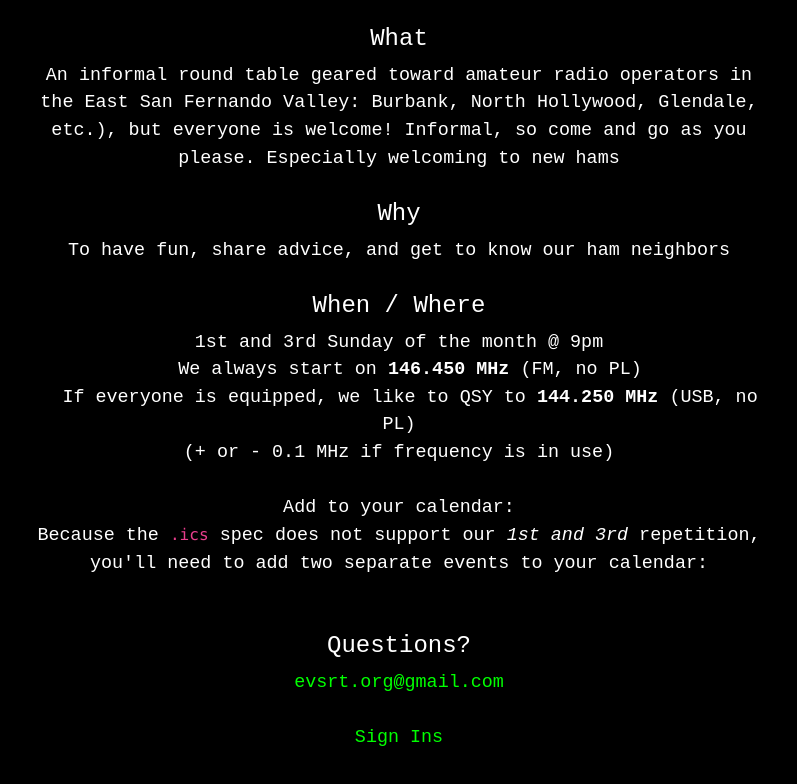
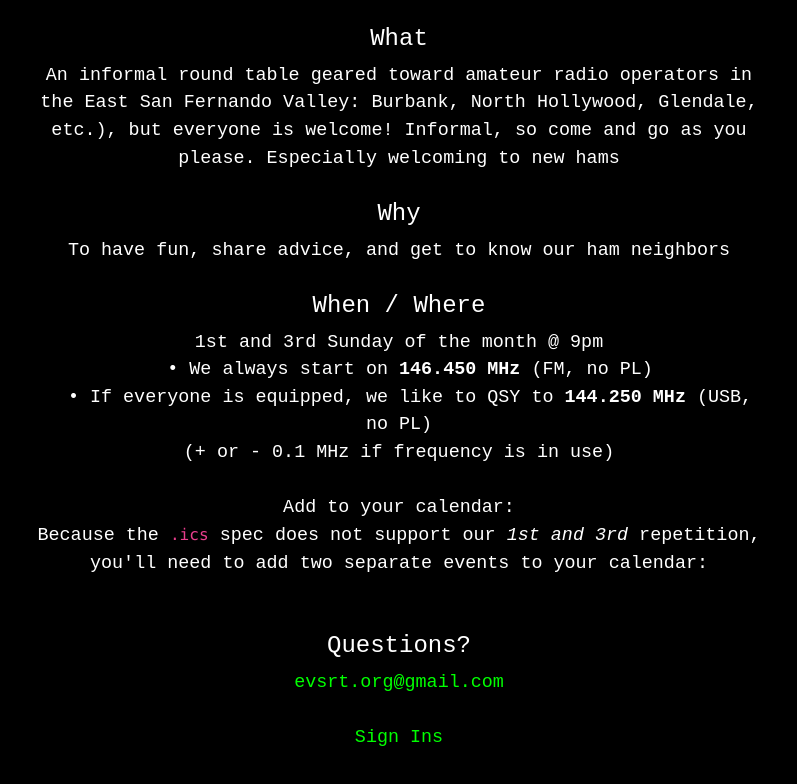
Before and after one commit to acceptableEngineering/evsrt.org, a plain HTML site: page site/index.html in a window 1280 px wide. Shown: the part 152-936 px from the top of the page, without its empty margins (241-1038 px from the left). Drawn offline with nearby package versions, Linux system fonts and the light colour scheme; a web font is replaced by a local one.

Commit message:
Update index.html

```diff
--- a/site/index.html
+++ b/site/index.html
@@ -22,8 +22,8 @@
 
           <h4>When / Where</h4>
           1st and 3rd Sunday of the month @ 9pm<br />
-           &nbsp; We always start on <span class="special">146.450 MHz</span> (FM, no PL)<br />
-           &nbsp; If everyone is equipped, we like to QSY to <span class="special">144.250 MHz</span> (USB, no PL)<br />
+           &nbsp; &bull; We always start on <span class="special">146.450 MHz</span> (FM, no PL)<br />
+           &nbsp; &bull; If everyone is equipped, we like to QSY to <span class="special">144.250 MHz</span> (USB, no PL)<br />
           (+ or - 0.1 MHz if frequency is in use)<br /><br />
           Add to your calendar:<br />
           Because the <code>.ics</code> spec does not support our <em>1st and 3rd</em> repetition, you'll need to add two separate events to your calendar:<br />
```
